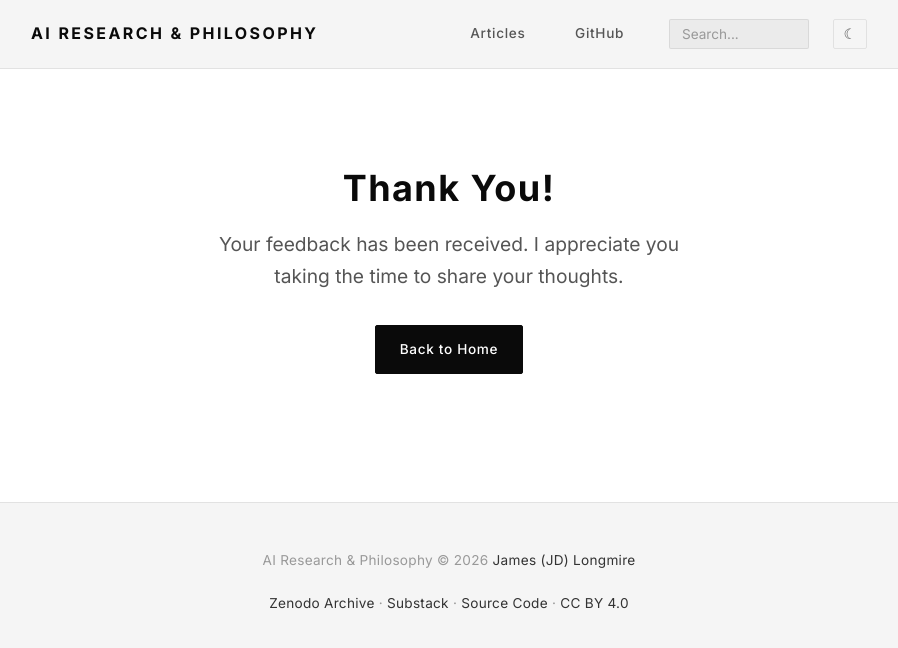
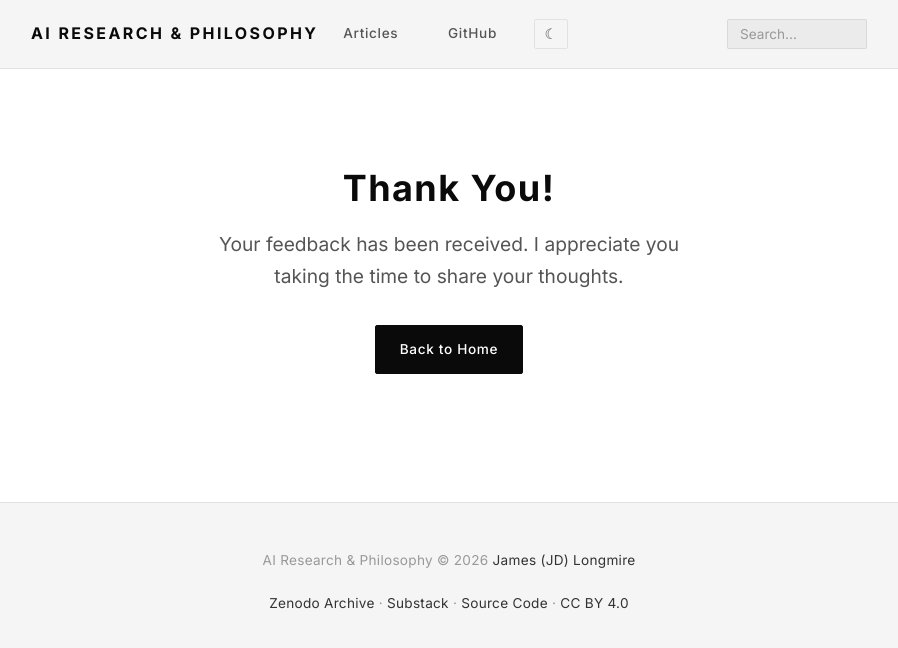
Before and after one commit to jdlongmire/AI-Research, a Jekyll site: the page built from docs/feedback-thanks.html, in a window 1280 px wide. Shown: the top 648 px of the page, without its empty margins (191-1089 px from the left). Built offline with Jekyll 4.4.1, drawn with Linux system fonts in a browser that asks for light colours; comment, search, counter and statistics services are not loaded.

Commit message:
Move theme toggle inline with nav links on mobile
Restructured header so theme toggle stays with Articles/GitHub links,
and search moves to its own row below on mobile. Fixes mobile layout
where toggle was appearing below the search bar.

Co-Authored-By: Claude Opus 4.5 <noreply@anthropic.com>

```diff
--- a/docs/_includes/header.html
+++ b/docs/_includes/header.html
@@ -4,14 +4,14 @@
     <nav class="site-nav">
       <a href="{{ '/articles/' | relative_url }}">Articles</a>
       <a href="https://github.com/jdlongmire/AI-Research" target="_blank">GitHub</a>
-      <div class="search-wrapper">
-        <input type="search" id="site-search" placeholder="Search..." aria-label="Search site">
-        <div id="search-results" class="search-results"></div>
-      </div>
       <button class="theme-toggle" id="theme-toggle" aria-label="Toggle dark mode" title="Toggle theme">
         <span id="theme-icon">&#9790;</span>
       </button>
     </nav>
+    <div class="search-wrapper">
+      <input type="search" id="site-search" placeholder="Search..." aria-label="Search site">
+      <div id="search-results" class="search-results"></div>
+    </div>
   </div>
 </header>
 
--- a/docs/assets/css/style.css
+++ b/docs/assets/css/style.css
@@ -162,8 +162,10 @@ a:hover {
 
 .site-header .container {
   display: flex;
+  flex-wrap: wrap;
   justify-content: space-between;
   align-items: center;
+  gap: 0.75rem;
 }
 
 .site-title {
@@ -206,7 +208,16 @@ a:hover {
 
 .search-wrapper {
   position: relative;
-  margin-left: 0.5rem;
+  width: 100%;
+  order: 3;
+}
+
+@media (min-width: 769px) {
+  .search-wrapper {
+    width: auto;
+    order: 0;
+    margin-left: auto;
+  }
 }
 
 #site-search {
@@ -844,13 +855,31 @@ li {
   }
 
   .site-header .container {
-    flex-direction: column;
+    flex-direction: row;
+    flex-wrap: wrap;
+    gap: 0.75rem;
+  }
+
+  .site-title {
+    width: 100%;
+    text-align: center;
+  }
+
+  .site-nav {
+    justify-content: center;
     gap: 1rem;
   }
 
-  .site-nav {
-    flex-wrap: wrap;
-    justify-content: center;
+  .search-wrapper {
+    width: 100%;
+  }
+
+  #site-search {
+    width: 100%;
+  }
+
+  #site-search:focus {
+    width: 100%;
   }
 
   h1 { font-size: 1.75rem; }
```
